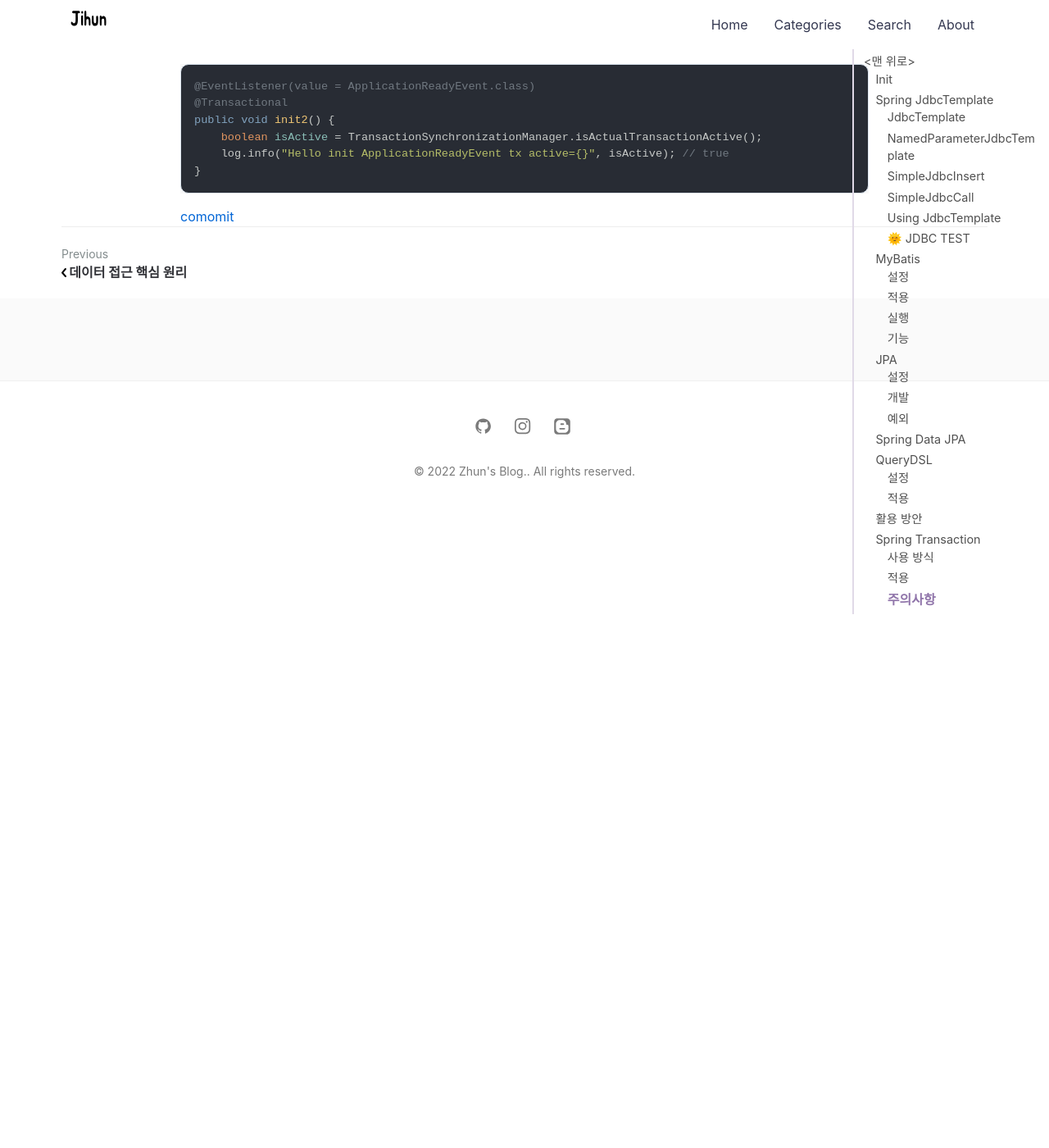
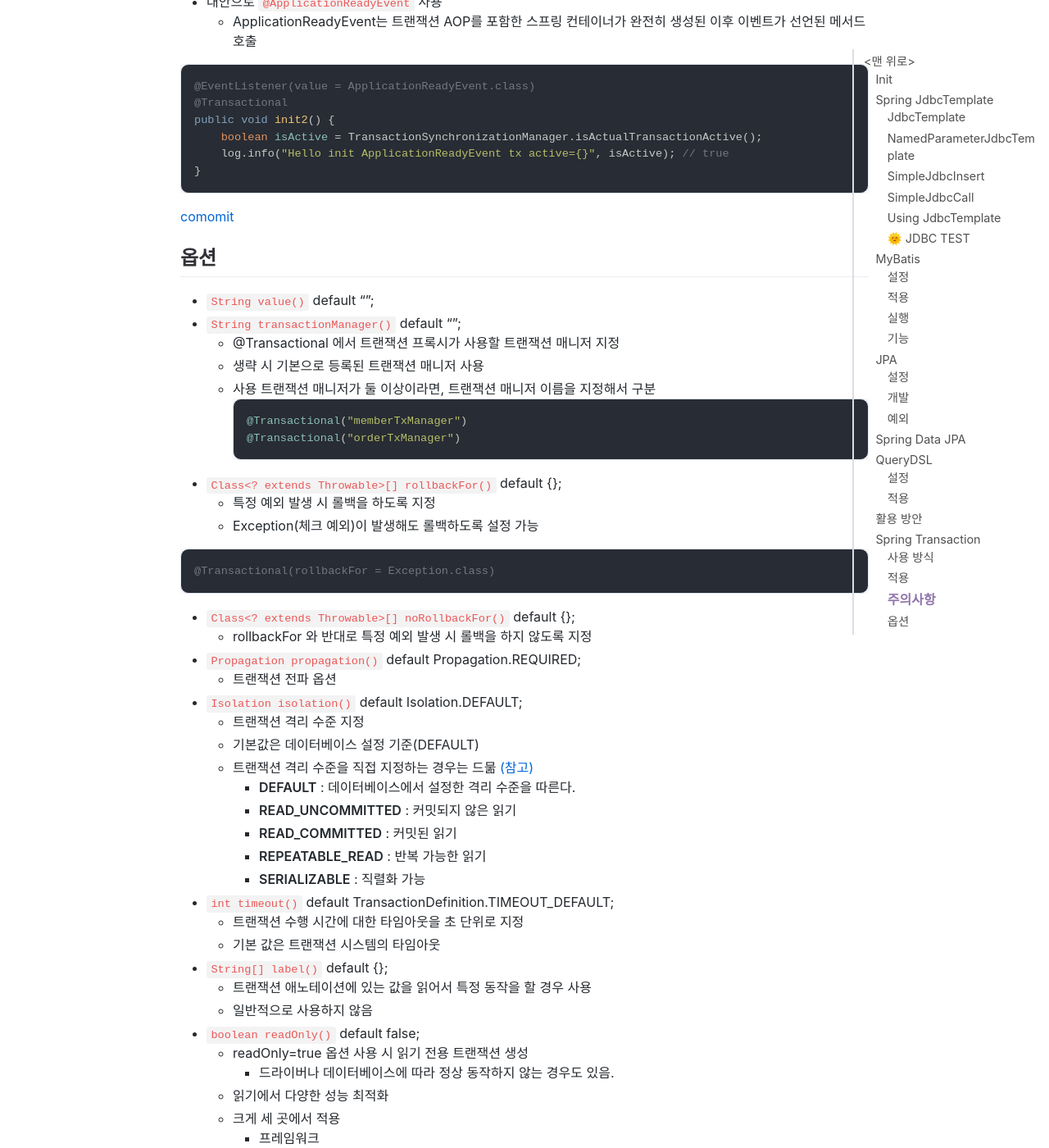
Before and after one commit to jihunparkme/jihunparkme.github.io, a Jekyll site: the page built from _posts/2022-08-08-Spring-DB-Part2.md, in a window 1280 px wide and 1400 px high, scrolled down 22970 px. Shown: the whole window at 82% size. Built offline with Jekyll 4.4.1, drawn with Linux system fonts in a browser that asks for light colours; nearby versions of some CDN libraries; comment, search, counter and statistics services are not loaded; some of the changed text lies outside the part shown.

Commit message:
[Spring Transaction] 트랜잭션 옵션

````diff
--- a/_posts/2022-08-08-Spring-DB-Part2.md
+++ b/_posts/2022-08-08-Spring-DB-Part2.md
@@ -941,3 +941,63 @@ public void init2() {
 ```
 
 [comomit](https://github.com/jihunparkme/Inflearn-Spring-DB/commit/d9b2790c8eaa0e2fbd08b8f42a63942d57e8934e)
+
+## 옵션
+
+- `String value()` default "";
+- `String transactionManager()` default "";
+  - @Transactional 에서 트랜잭션 프록시가 사용할 트랜잭션 매니저 지정
+  - 생략 시 기본으로 등록된 트랜잭션 매니저 사용
+  - 사용 트랜잭션 매니저가 둘 이상이라면, 트랜잭션 매니저 이름을 지정해서 구분
+```java
+@Transactional("memberTxManager")
+@Transactional("orderTxManager")
+```
+
+- `Class<? extends Throwable>[] rollbackFor()` default {};
+  - 특정 예외 발생 시 롤백을 하도록 지정
+  - Exception(체크 예외)이 발생해도 롤백하도록 설정 가능
+
+```java
+@Transactional(rollbackFor = Exception.class)
+```
+
+- `Class<? extends Throwable>[] noRollbackFor()` default {};
+  - rollbackFor 와 반대로 특정 예외 발생 시 롤백을 하지 않도록 지정
+
+- `Propagation propagation()` default Propagation.REQUIRED;
+  - 트랜잭션 전파 옵션
+
+- `Isolation isolation()` default Isolation.DEFAULT;
+  - 트랜잭션 격리 수준 지정
+  - 기본값은 데이터베이스 설정 기준(DEFAULT)
+  - 트랜잭션 격리 수준을 직접 지정하는 경우는 드묾 [(참고)](https://data-make.tistory.com/738#isolation)
+    - **DEFAULT** : 데이터베이스에서 설정한 격리 수준을 따른다.
+    - **READ_UNCOMMITTED** : 커밋되지 않은 읽기
+    - **READ_COMMITTED** : 커밋된 읽기
+    - **REPEATABLE_READ** : 반복 가능한 읽기
+    - **SERIALIZABLE** : 직렬화 가능
+
+- `int timeout()` default TransactionDefinition.TIMEOUT_DEFAULT;
+  - 트랜잭션 수행 시간에 대한 타임아웃을 초 단위로 지정
+  - 기본 값은 트랜잭션 시스템의 타임아웃
+
+- `String[] label()` default {};
+  - 트랜잭션 애노테이션에 있는 값을 읽어서 특정 동작을 할 경우 사용
+  - 일반적으로 사용하지 않음
+
+- `boolean readOnly()` default false;
+  - readOnly=true 옵션 사용 시 읽기 전용 트랜잭션 생성
+    - 드라이버나 데이터베이스에 따라 정상 동작하지 않는 경우도 있음.
+  - 읽기에서 다양한 성능 최적화
+  - 크게 세 곳에서 적용
+    - 프레임워크
+      - JdbcTemplate: 읽기 전용 트랜잭션 안에서 변경 기능을 실행하면 예외
+      - JPA: 읽기 전용 트랜잭션의 경우 커밋 시점에 플러시를 호출하지 않고, 변경이 불필요하니 변경 감지를 위한 스냅샷 객체도 생성하지 않음
+    - JDBC 드라이버
+      - 읽기 전용 트랜잭션에서 변경 쿼리가 발생하면 예외
+      - 읽기, 쓰기(master, slave) 데이터베이스를 구분해서 요청
+      - DB / 드라이버 버전에 따라 다르게 동작
+      - [참고](https://dev.mysql.com/doc/connector-j/8.0/en/connector-j-source-replicareplication-connection.html)
+    - 데이터베이스
+      - 읽기 전용 트랜잭션의 경우 읽기만 하면 되므로, 내부에서 성능 최적화 발생
````
